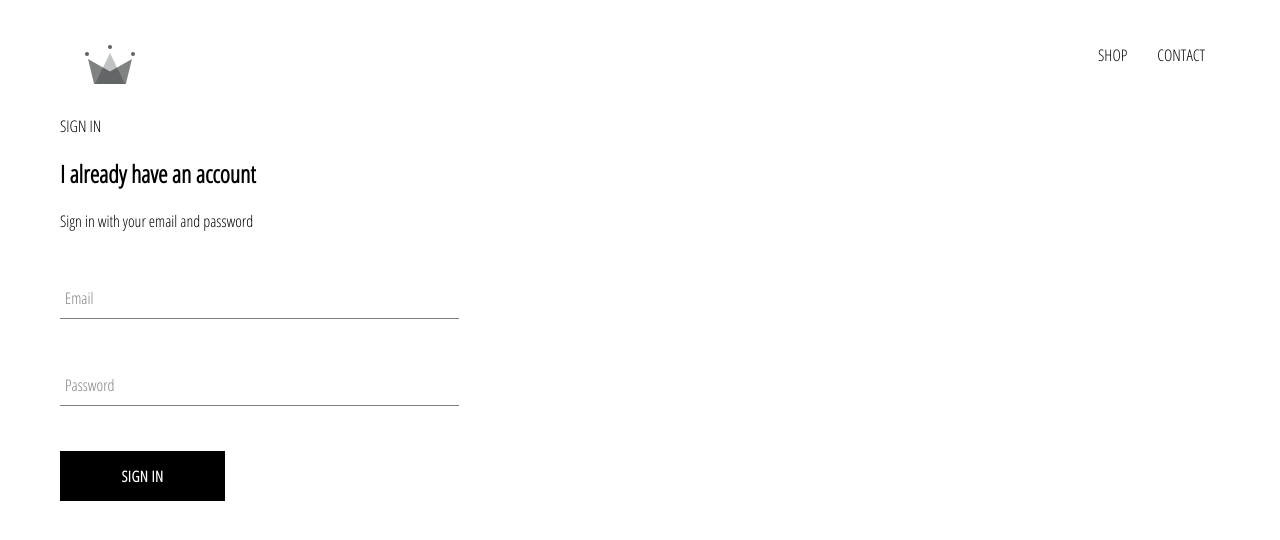
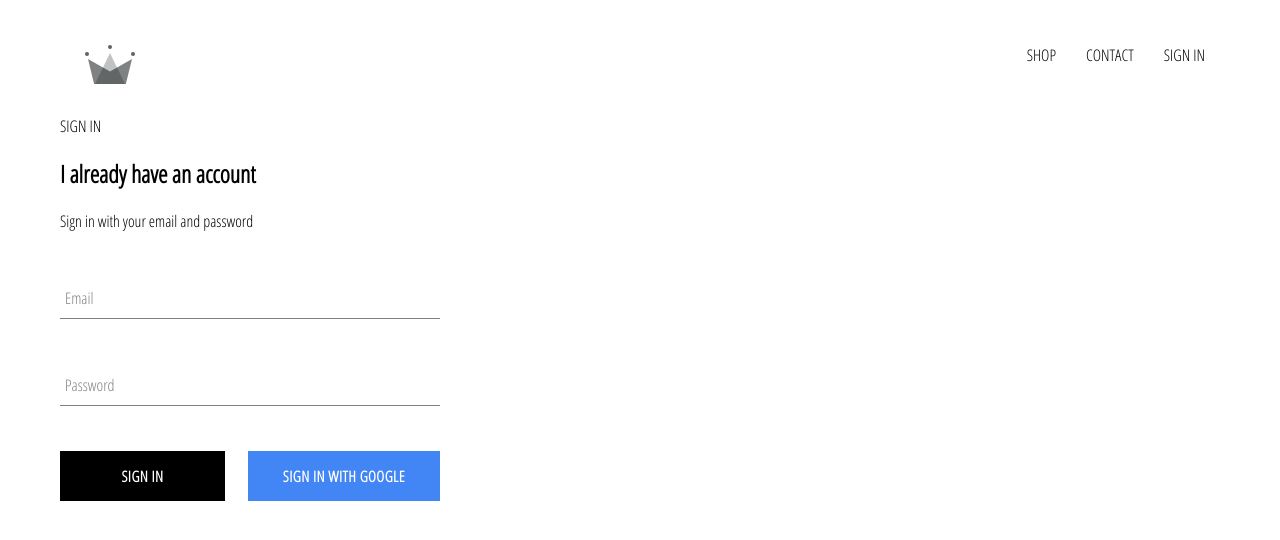
Before and after one commit to JCMtz55/crwn-clothing, a React (Create React App) app: page /signin in a window 1280 px wide. Shown: the top 540 px of the page. Built offline with nearby package versions, Linux system fonts and the light colour scheme; no server answers.

Commit message:
firebase

```diff
--- a/package.json
+++ b/package.json
@@ -6,6 +6,7 @@
     "@testing-library/jest-dom": "^5.16.1",
     "@testing-library/react": "^11.2.7",
     "@testing-library/user-event": "^12.8.3",
+    "firebase": "^9.6.6",
     "node-sass": "^6.0.1",
     "react": "^17.0.2",
     "react-dom": "^17.0.2",
--- a/src/App.css
+++ b/src/App.css
@@ -7,3 +7,7 @@
   text-decoration: none;
   color: black;
 }
+
+*{
+  box-sizing: border-box;
+}
--- a/src/App.js
+++ b/src/App.js
@@ -7,11 +7,34 @@
 import ShopPage from './pages/shop/shop.component';
 import SignInAndSignUpPage from './pages/sign-in-and-sign-up/sign-in-and-sign-up.component';
 import Header from './components/header/header.component';
+import { auth } from './firebase/firebase.utils';
 
-function App() {
+class App extends React.Component {
+  constructor(){
+    super();
+    this.state = {
+      currentUser: null
+    }
+  }
+
+
+  unsuscribeFromAuth = null
+
+  componentDidMount(){
+    this.unsuscribeFromAuth = auth.onAuthStateChanged(user => {
+      this.setState({currentUser: user});
+      console.log(user);
+    })
+  }
+
+  componentWillUnmount(){
+    this.unsuscribeFromAuth();
+  }
+
+  render( ){
     return (
       <div>
-      <Header/>
+        <Header currentUser={this.state.currentUser}/>
         <Switch>
           <Route exact path='/' component={HomePage} />
           <Route exact path='/shop' component={ShopPage} />
@@ -20,5 +43,6 @@
       </div>
     );
   }
+}
 
 export default App;
--- a/src/components/custom-button/custom-button.component.jsx
+++ b/src/components/custom-button/custom-button.component.jsx
@@ -2,8 +2,9 @@
 
 import './custom-button.styles.scss'
 
-const CustomButton = ({children, ...otherProps}) => (
-  <button className='custom-button' {...otherProps}>
+const CustomButton = ({children, isGoogleSignIn, ...otherProps}) => (
+  <button className={`${isGoogleSignIn ? 'google-sign-in' : ''} custom-button`}
+  {...otherProps}>
     {children}
   </button>
 )
--- a/src/components/custom-button/custom-button.styles.scss
+++ b/src/components/custom-button/custom-button.styles.scss
@@ -19,4 +19,14 @@
     color: black;
     border: 1px solid black;
   }
+
+  &.google-sign-in{
+    background-color: #4285f4;
+    color:white;
+
+    &:hover{
+      background-color:#357ae8;
+      border: none;
+    }
+  }
 }
--- a/src/components/header/header.component.jsx
+++ b/src/components/header/header.component.jsx
@@ -1,11 +1,13 @@
 import React from 'react'
 import {Link} from 'react-router-dom'
+
+import { auth } from '../../firebase/firebase.utils'
 
 import {ReactComponent as Logo} from '../../assets/crown.svg'
 
 import './header.styles.scss'
 
-const Header = () => (
+const Header = ({ currentUser }) => (
   <div className="header">
     <Link className="logo-container" to={"/"}>
       <Logo className="logo"/>
@@ -13,6 +15,12 @@
     <div className="options">
       <Link className="option" to="/shop"> SHOP </Link>
       <Link className="option" to="/shop"> CONTACT </Link>
+      {
+        currentUser ?
+        <div className="option" onClick={() => auth.signOut()}>SIGN OUT</div>
+        :
+        <Link className="option" to="/signin"> SIGN IN</Link>
+      }
     </div>
   </div>
 )
--- a/src/components/header/header.styles.scss
+++ b/src/components/header/header.styles.scss
@@ -17,6 +17,7 @@
     display: flex;
     align-items: center;
     justify-content: flex-end;
+    cursor: pointer;
 
     .option {
       padding: 10px 15px;
--- a/src/components/sign-in/sign-in.component.jsx
+++ b/src/components/sign-in/sign-in.component.jsx
@@ -2,6 +2,8 @@
 
 import FormInput from '../form-input/form-input.component'
 import CustomButton from '../custom-button/custom-button.component';
+
+import { signInWithGoogle } from '../../firebase/firebase.utils'
 
 import './sign-in.styles.scss'
 
@@ -49,9 +51,14 @@
             required
           />
 
+          <div className='buttons'>
           <CustomButton type="submit">
             Sign in
           </CustomButton>
+          <CustomButton onClick={signInWithGoogle} isGoogleSignIn>
+            Sign in with Google
+          </CustomButton>
+          </div>
         </form>
       </div>
     )
--- a/src/components/sign-in/sign-in.styles.scss
+++ b/src/components/sign-in/sign-in.styles.scss
@@ -1,9 +1,14 @@
 .sign-in{
-  width: 30vw;
+  width: 380px;
   display: flex;
   flex-direction: column;
 
   .title{
     margin: 10px 0;
   }
+
+  .buttons{
+    display: flex;
+    justify-content: space-between;
+  }
 }
--- /dev/null
+++ b/src/firebase/firebase.utils.js
@@ -0,0 +1,26 @@
+import firebase from "firebase/compat/app"
+import 'firebase/compat/firestore';
+import 'firebase/compat/auth';
+
+
+const config =  {
+  apiKey: "AIzaSyCW4g4VvfkdTIg27Nuw0jNLj69-I3iSFGc",
+  authDomain: "crwn-dv-5df32.firebaseapp.com",
+  projectId: "crwn-dv-5df32",
+  storageBucket: "crwn-dv-5df32.appspot.com",
+  messagingSenderId: "878282050671",
+  appId: "1:878282050671:web:daffb7bdefaf0faf42919a",
+  measurementId: "G-M9XK49H0Z8"
+};
+
+
+firebase.initializeApp(config);
+
+export const auth = firebase.auth();
+export const firestore = firebase.firestore();
+
+const provider = new firebase.auth.GoogleAuthProvider();
+provider.setCustomParameters({prompt: 'select_account'});
+export const signInWithGoogle = () => auth.signInWithPopup(provider);
+
+export default firebase;
```
Also changed, not shown: 1 other file (tests, documents, lock files or other folders). Lines whose indentation alone changed are shown as unchanged.
